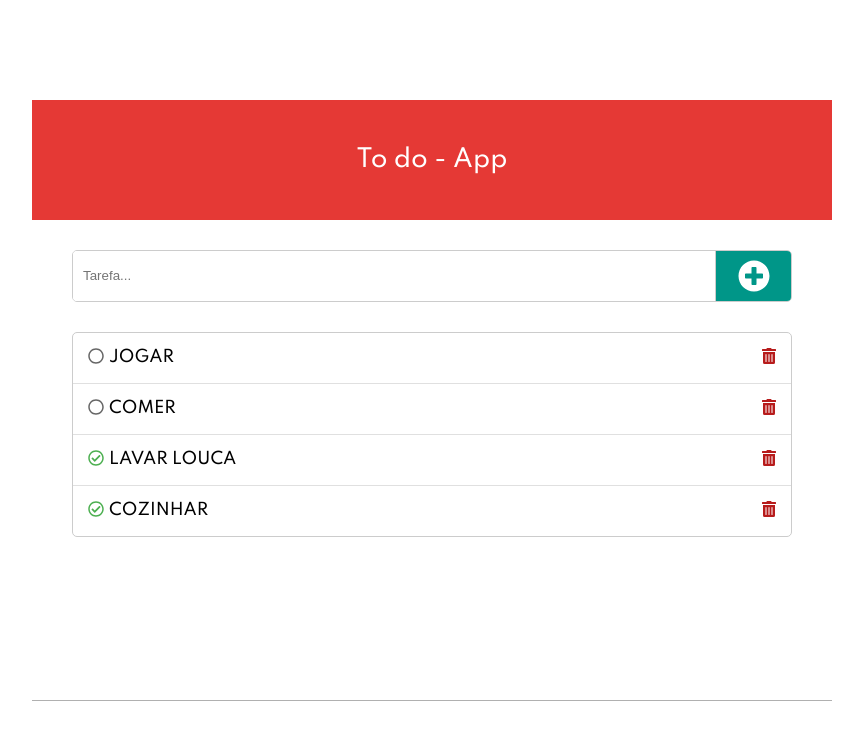
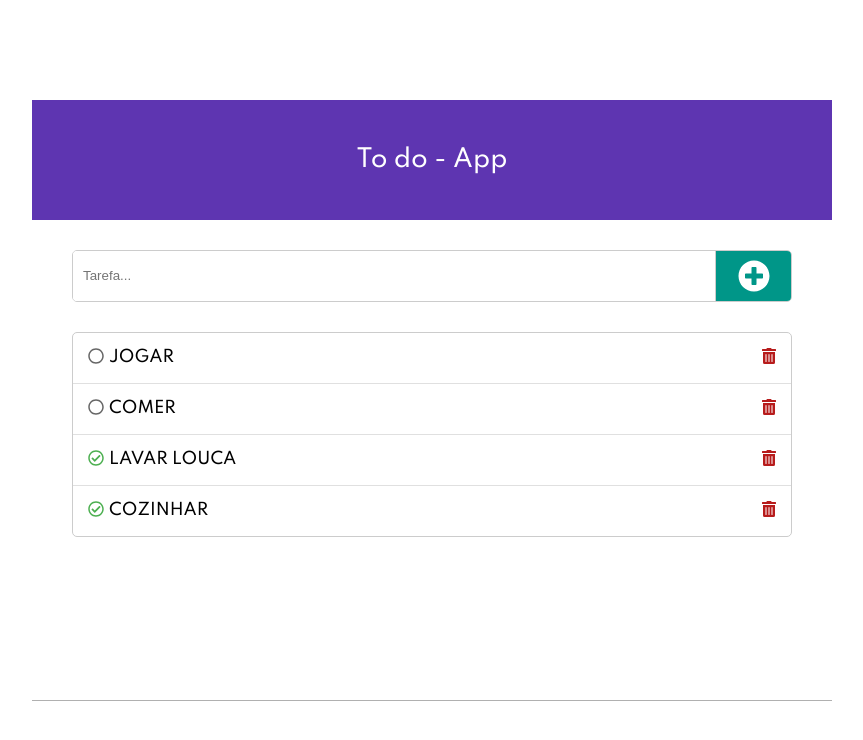
Before and after one commit to LuanCSV/React-To-do-App, a React (Create React App) app in the folder frontend/: page / in a window 1280 px wide. Shown: the top 740 px of the page, without its empty margins (208-1071 px from the left). Built offline with nearby package versions, Linux system fonts and the light colour scheme.

Commit message:
change background color

```diff
--- a/frontend/src/pages/Home/styles.css
+++ b/frontend/src/pages/Home/styles.css
@@ -11,7 +11,7 @@
 .App .TodoApp .titles {
     width: 100%;
     flex: 1;
-    background:#e53935;
+    background:#5e35b1;
     display: flex;
     align-items: center;
     justify-content: center;
```
Also changed, not shown: 1 other file (tests, documents, lock files or other folders).
